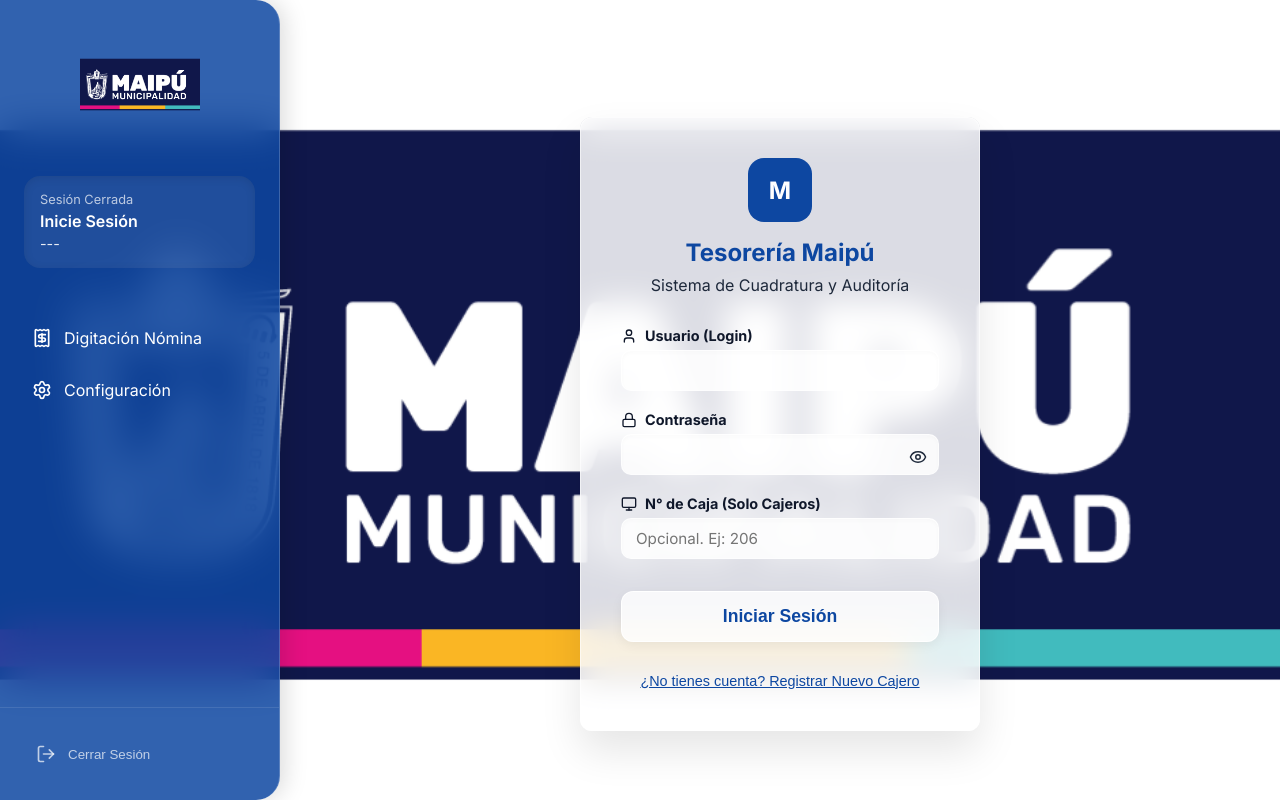
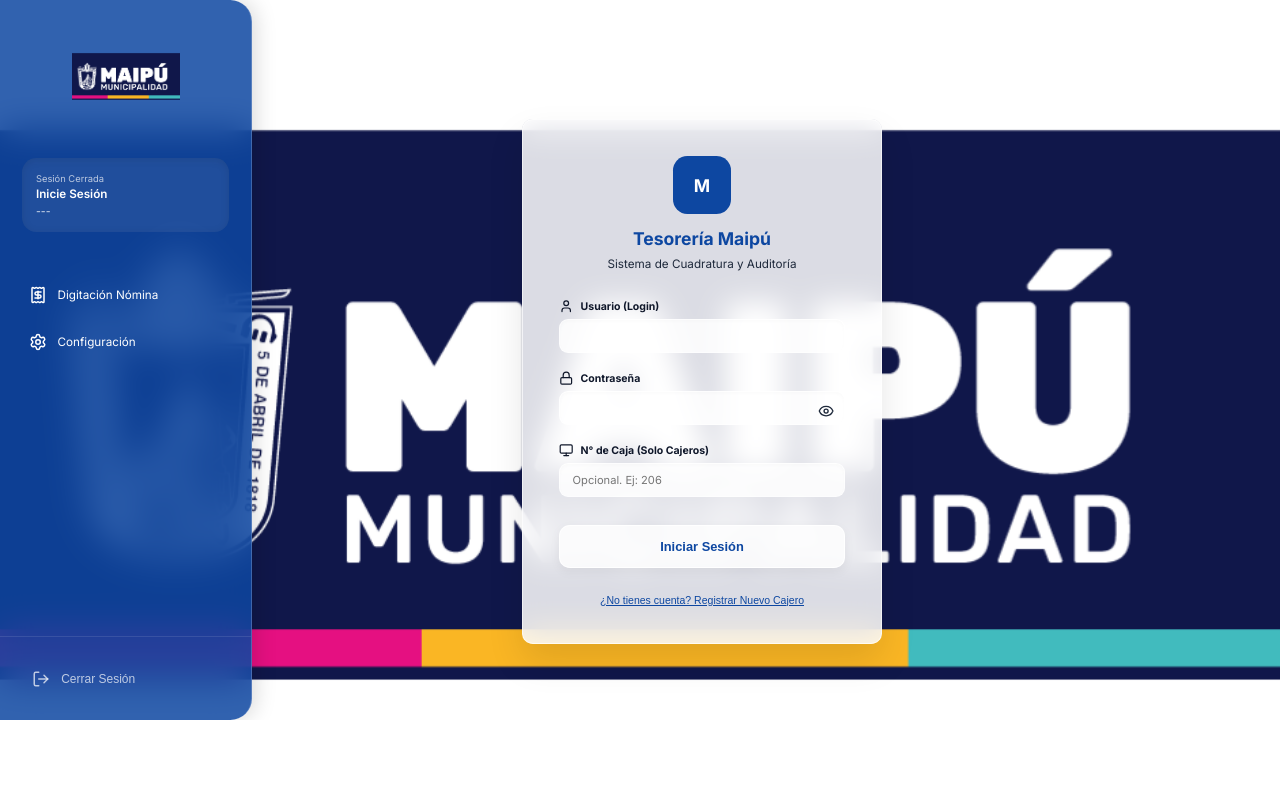
Before and after one commit to carlagutierrezcalderon034-ux/caja_tesoreria, a Next.js app: page /login in a window 1280 px wide. Built offline with nearby package versions, Linux system fonts and the light colour scheme; no server answers; the database is empty.

Commit message:
Adjust UI scale for notebooks

```diff
--- a/src/app/globals.css
+++ b/src/app/globals.css
@@ -1,5 +1,17 @@
 @import url('https://fonts.googleapis.com/css2?family=Inter:wght@300;400;500;600;700&display=swap');
 
+html {
+  font-size: 14px; /* Reduce base font size for smaller screens like notebooks */
+}
+
+@media (max-width: 1366px) {
+  html {
+    font-size: 13px;
+  }
+  .app-container {
+    zoom: 0.9; /* Quick scaling for 1366x768 screens */
+  }
+}
 :root {
   --primary-color: #0d47a1; /* Deep Blue for Trust */
   --primary-hover: #1565c0;
```
